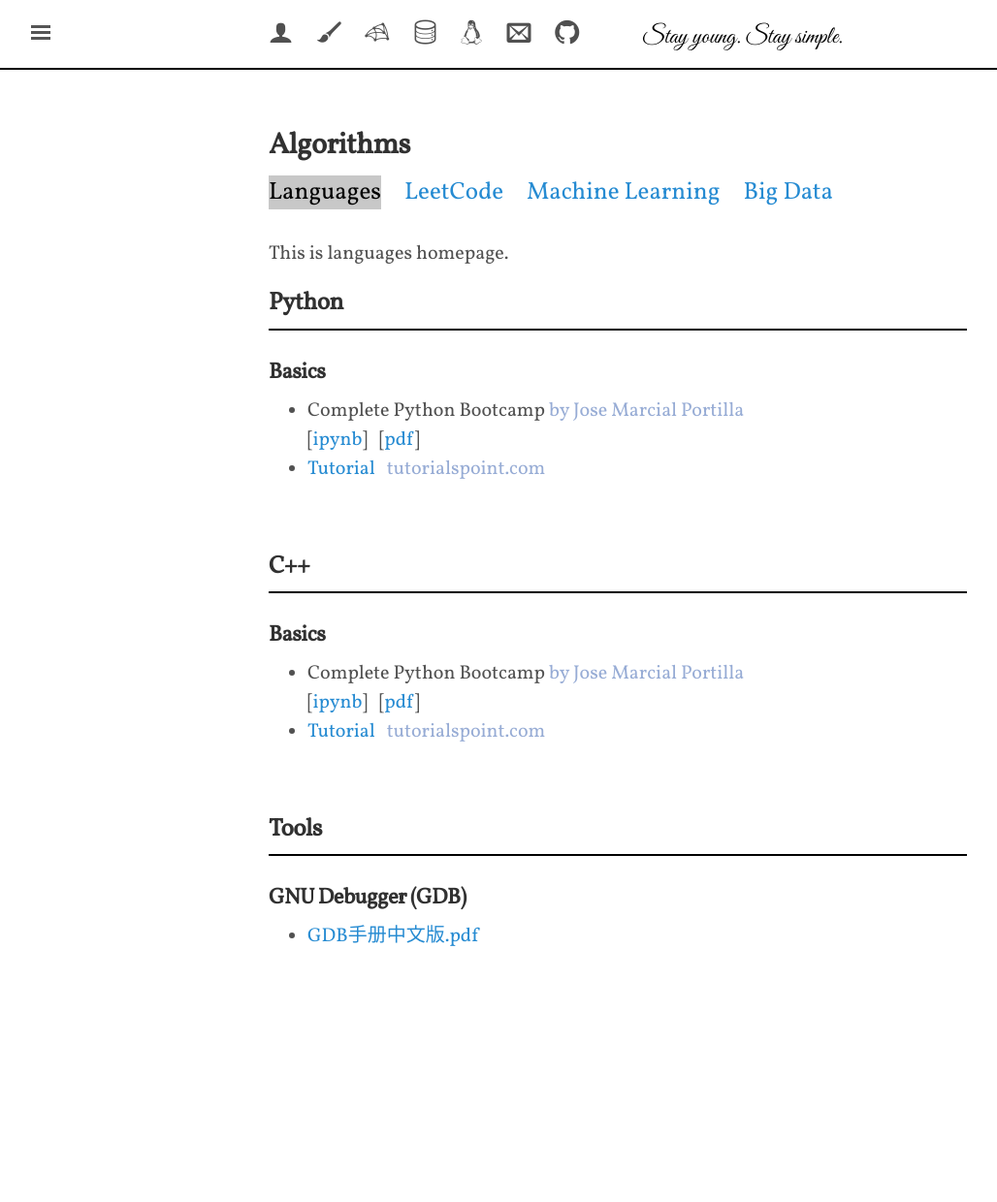
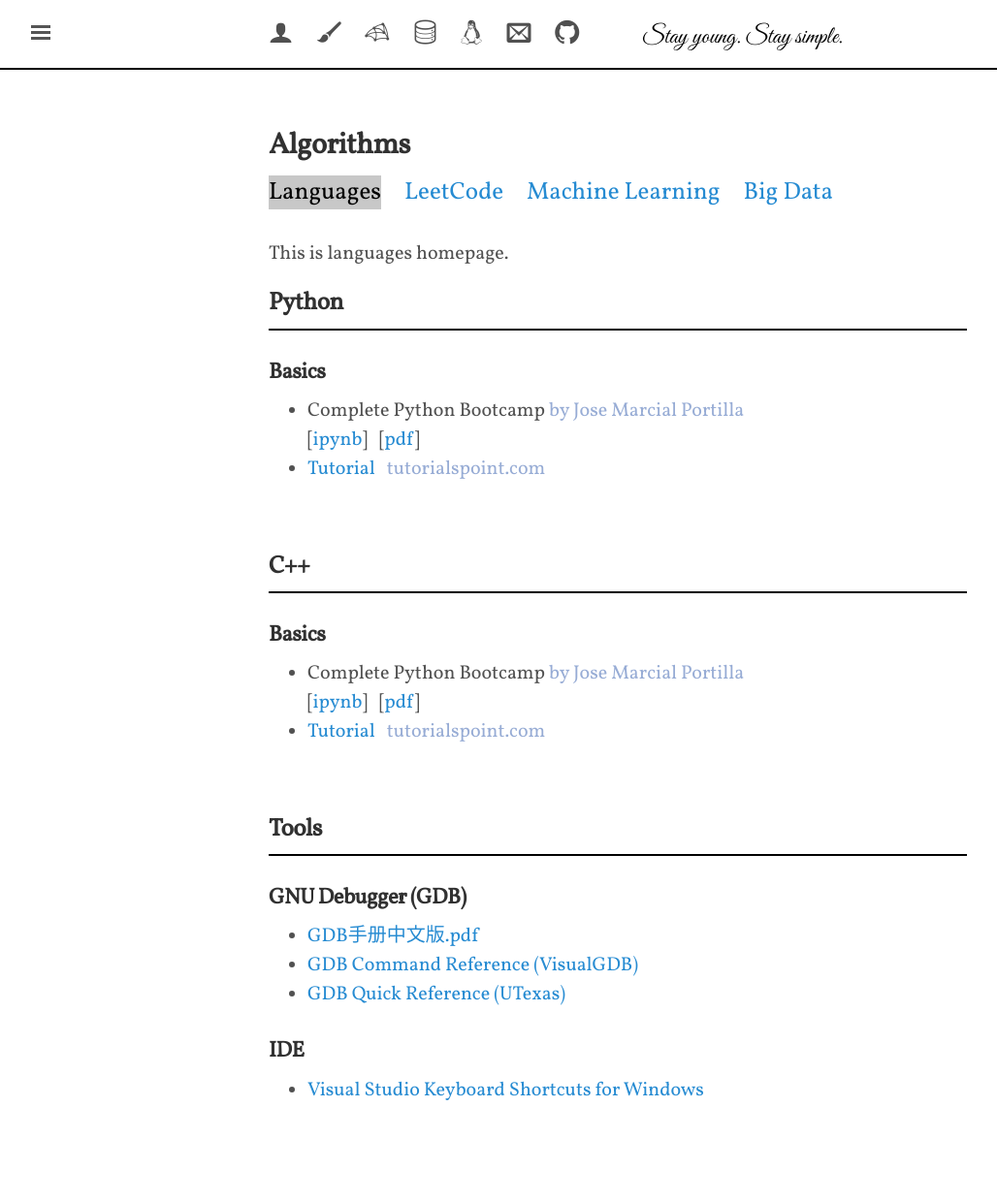
Before and after one commit to shevapato2008/myBlog, a Jekyll site: the page built from algorithms/languages/index.md, in a window 1280 px wide. Shown: the whole page at 97% size, without its empty margins (3-1031 px from the left). Built offline with Jekyll 4.4.1, drawn with Linux system fonts in a browser that asks for light colours; nearby versions of some CDN libraries; some web fonts are replaced; before the commit the page ends 1081 px from its top, so only the background shows below that.

Commit message:
Modified.

```diff
--- a/algorithms/languages/index.md
+++ b/algorithms/languages/index.md
@@ -30,6 +30,11 @@ This is languages homepage.
 ---
 ### GNU Debugger (GDB)
 + [GDB手册中文版.pdf]({{ site.baseurl }}/algorithms/languages/books/GDB手册中文版.pdf)
++ [GDB Command Reference (VisualGDB)](http://visualgdb.com/gdbreference/commands/)
++ [GDB Quick Reference (UTexas)]({{ site.baseurl }}/algorithms/languages/books/gdb-refcard.pdf)
+
+### IDE
++ [Visual Studio Keyboard Shortcuts for Windows](https://code.visualstudio.com/shortcuts/keyboard-shortcuts-windows.pdf)
 
 
 <br><br>
```
